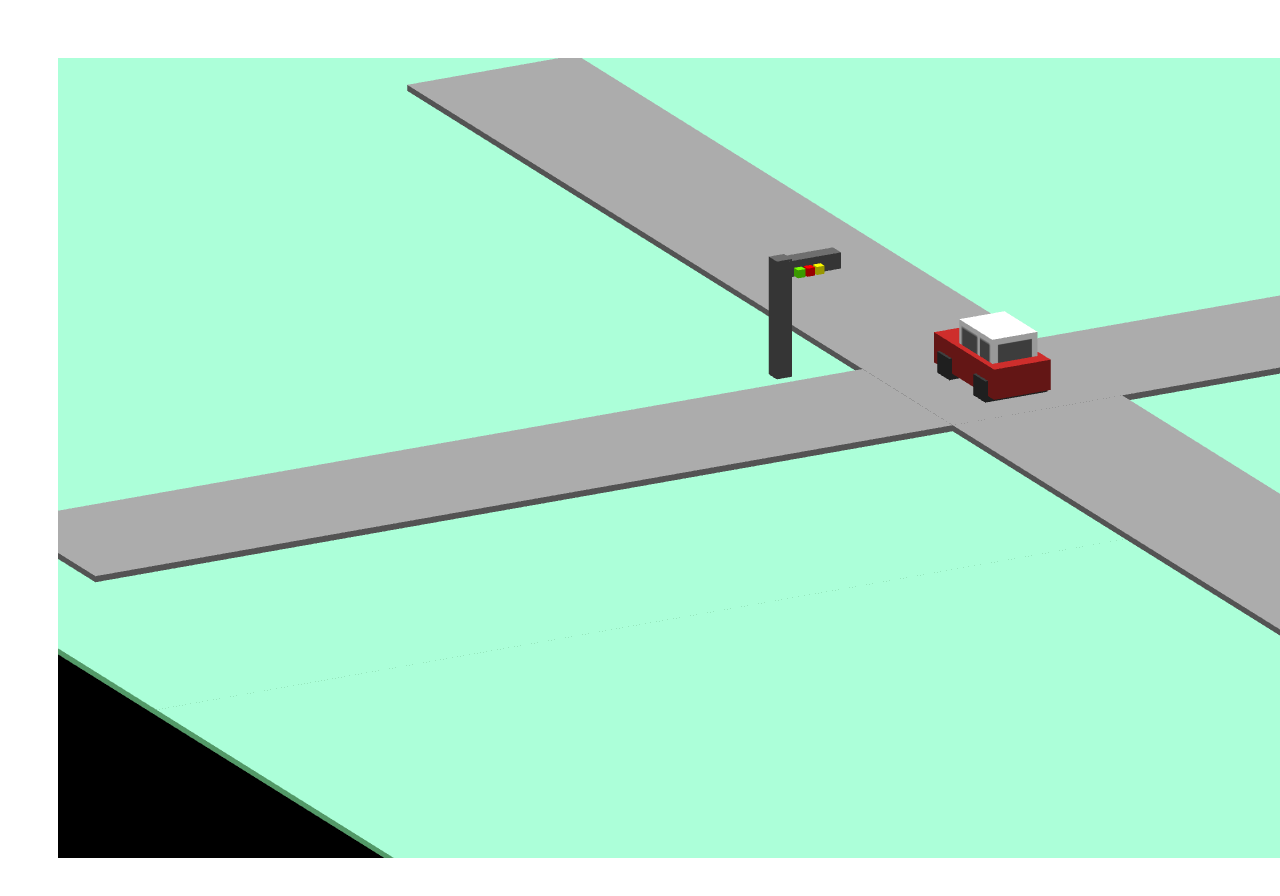
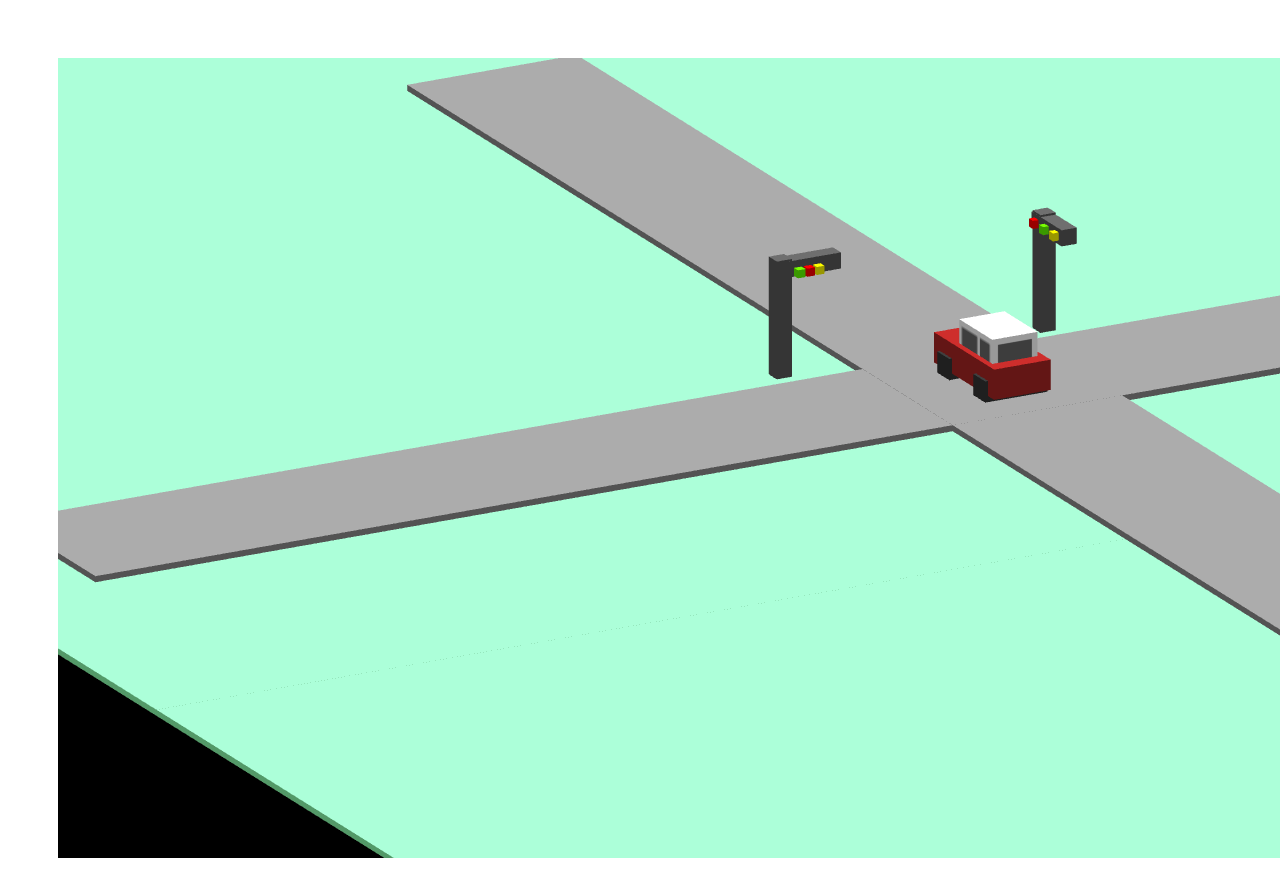
Before and after one commit to JosuAlejandroAl/SystemMulti, a plain HTML site: page WebGL_stuff/dist/index.html in a window 1280 px wide. Shown: the top 896 px of the page. Drawn offline with nearby package versions, Linux system fonts and the light colour scheme; files that its build step writes are made by us from their sources.

Commit message:
poster two added

```diff
--- a/WebGL_stuff/dist/index.html
+++ b/WebGL_stuff/dist/index.html
@@ -4,13 +4,11 @@
   <meta charset="UTF-8">
   <title>CodePen - How to render a minimalistic 3D car with texture (Three.js + HTML Canvas)</title>
   <link rel="stylesheet" href="./style.css">
+</head>
 
-</head>
 <body>
-
-<div id="freecodecamp-card">
-</div>
-<!-- partial -->
+  <div id="freecodecamp-card"></div>
+  <style>canvas { width: 100%; height: 100% }</style>
   <script src='https://cdnjs.cloudflare.com/ajax/libs/three.js/r126/three.min.js'></script><script  src="./script.js"></script>
 
 </body>
--- a/WebGL_stuff/dist/script.js
+++ b/WebGL_stuff/dist/script.js
@@ -197,10 +197,40 @@ function createDimensionStreet2() {
 function createCampModel(){
   const CampModel = new THREE.Group();
 
-  const dimesionCamp = createDimensionCamp();
-  dimesionCamp.position.y = -10;
-  dimesionCamp.position.x = 300;
-  CampModel.add(dimesionCamp);
+  const dimesionCamp2 = createDimensionCamp();
+  dimesionCamp2.position.y = -10;
+  dimesionCamp2.position.x = 300;
+  CampModel.add(dimesionCamp2);
+
+  const dimesionPost2 = createPost();
+  dimesionPost2.position.y = 10;
+  dimesionPost2.position.x = 80;
+  dimesionPost2.position.z = 70;
+  CampModel.add(dimesionPost2);
+
+  const baselight2 = createbaselight2();
+  baselight2.position.y = 45;
+  baselight2.position.x = 70;
+  baselight2.position.z = 70;
+  CampModel.add(baselight2);
+
+  const greenlight2 = createlight();
+  greenlight2.position.y = 45;
+  greenlight2.position.x = 70;
+  greenlight2.position.z = 65;
+  CampModel.add(greenlight2);
+
+  const yellowlight2 = createlight2();
+  yellowlight2.position.y = 45;
+  yellowlight2.position.x = 60;
+  yellowlight2.position.z = 65;
+  CampModel.add(yellowlight2);
+
+  const redlight2 = createlight3();
+  redlight2.position.y = 45;
+  redlight2.position.x = 80;
+  redlight2.position.z = 65;
+  CampModel.add(redlight2);
 
   return CampModel;
 }
@@ -302,3 +332,10 @@ function createlight3() {
   const dimension2 = new THREE.Mesh(geometry, material);
   return dimension2;
 }
+
+function createbaselight2() {
+  const geometry = new THREE.BoxBufferGeometry(30, 8, 8);
+  const material = new THREE.MeshLambertMaterial({ color: 0x595959 });
+  const dimension2 = new THREE.Mesh(geometry, material);
+  return dimension2;
+}
```
